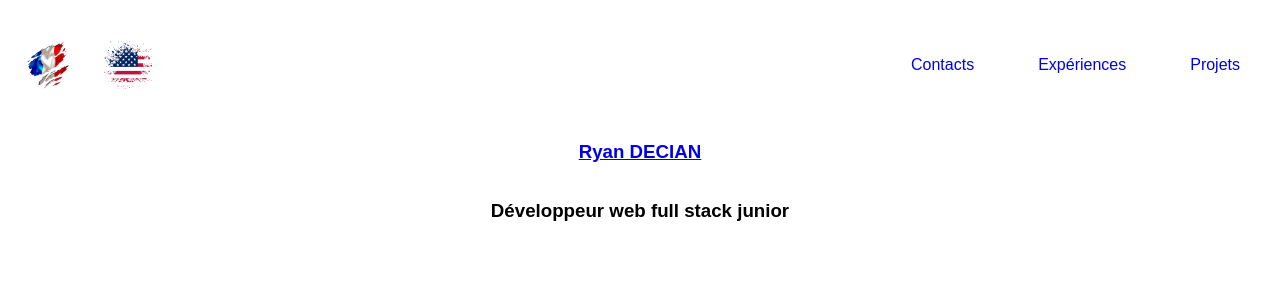
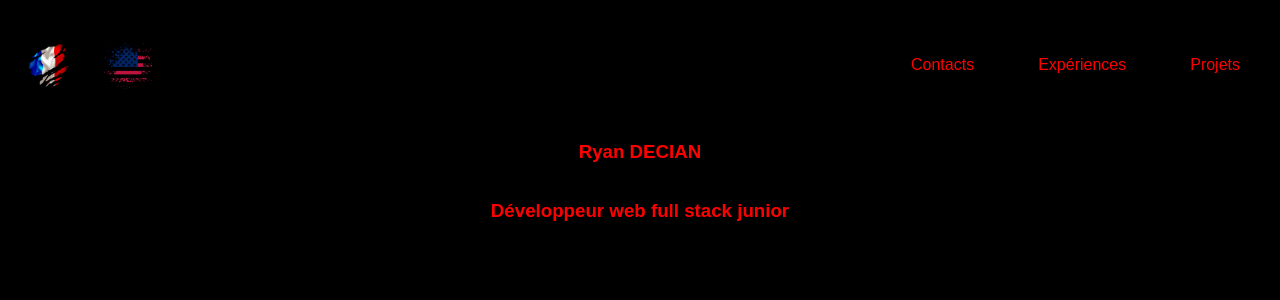
Before and after one commit to ryandecian/portfolio-ryan-decian, a React (Vite) app: page / in a window 1280 px wide. Shown: the top 300 px of the page. Built offline with nearby package versions, Linux system fonts and the light colour scheme.

Commit message:
Modification du background sur black

```diff
--- a/src/App.css
+++ b/src/App.css
@@ -1,3 +1,5 @@
+@import "./root.css";
+
 .container-link {
   margin: 0rem 0rem 2rem 0rem;
 }
--- a/src/components/NavRoot/ComponentsNavRoot/MenuNavRoot.module.css
+++ b/src/components/NavRoot/ComponentsNavRoot/MenuNavRoot.module.css
@@ -44,4 +44,5 @@ from "../NavPC/NavPC.tsx"
 
 .MenuLinkPC {
     text-decoration: none;
+    color: inherit;
 }
--- a/src/components/NavRoot/NavPC/NavPC.css
+++ b/src/components/NavRoot/NavPC/NavPC.css
@@ -6,6 +6,7 @@
     justify-content: center;
     align-items: center;
     width: 100%;
+    color: red;
     @media (max-width: 768px) {
         display: none;
     }
@@ -35,6 +36,11 @@
     flex-direction: column;
 }
 
+.NavPC > .NavBottomPC > a {
+    color: inherit;
+    text-decoration: none;
+}
+
 .languageFR, .languageEN {
     width: 3rem;
     height: 3rem;
--- a/src/index.css
+++ b/src/index.css
@@ -1,7 +1,9 @@
 @import "./light.css";
+@import "./root.css";
 
 body {
     font-family: Arial, Helvetica, sans-serif;
+    background-color: var(--backgroundBlack);
     /*background-image: var(--light-fire);
     background-blend-mode: var(--mode-fire);
     height: 100vh;*/
--- a/src/root.css
+++ b/src/root.css
@@ -1,4 +1,10 @@
 :root {
     --menuBurger: #e8e8e8;
     --textColorMenu: #818181;
+
+    --textColorBlack: black;
+    --textColorWhite: white;
+
+    --backgroundBlack: black;
+    --backgroundWhite: white;
 }
```
Also changed, not shown: 1 other file (tests, documents, lock files or other folders).
